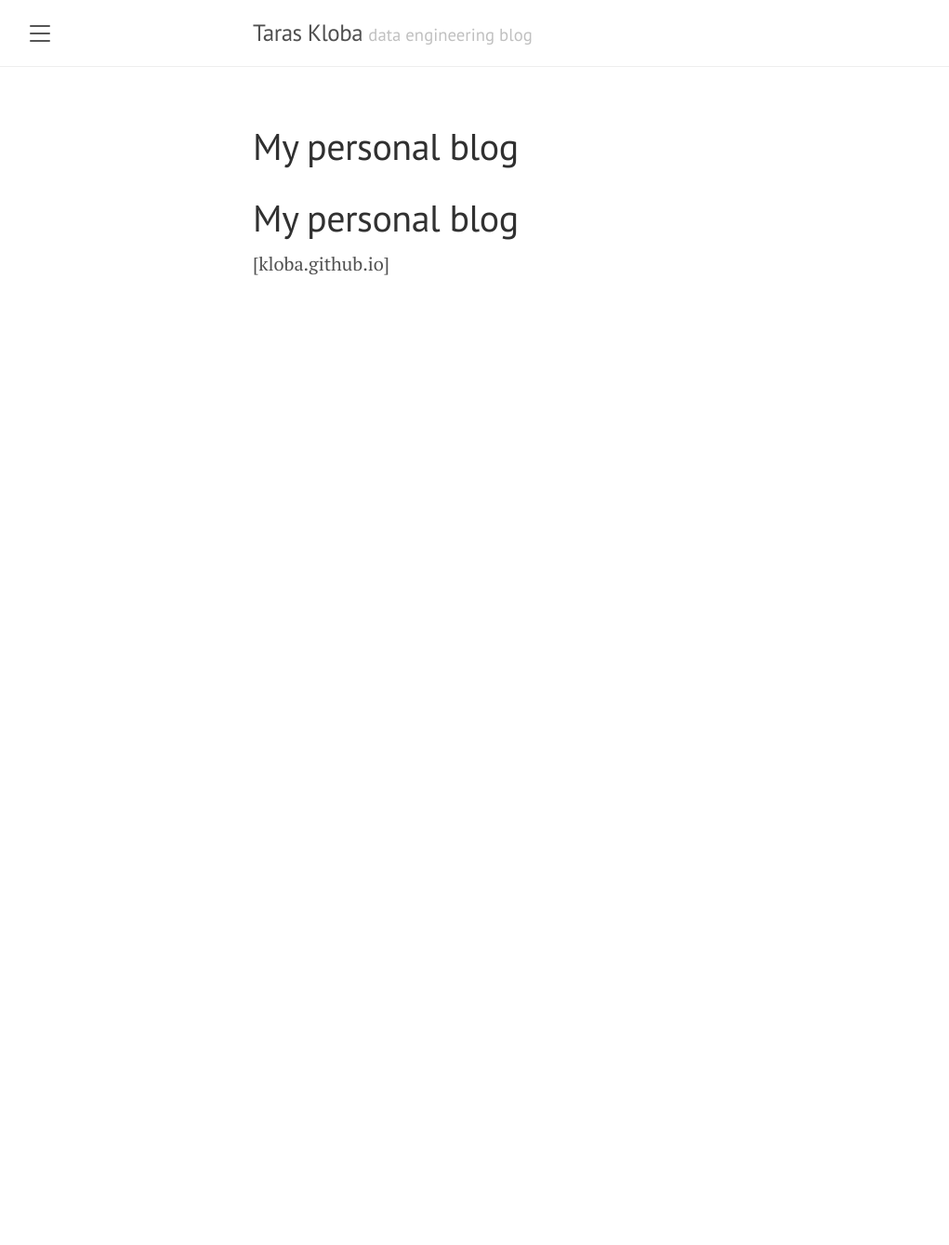
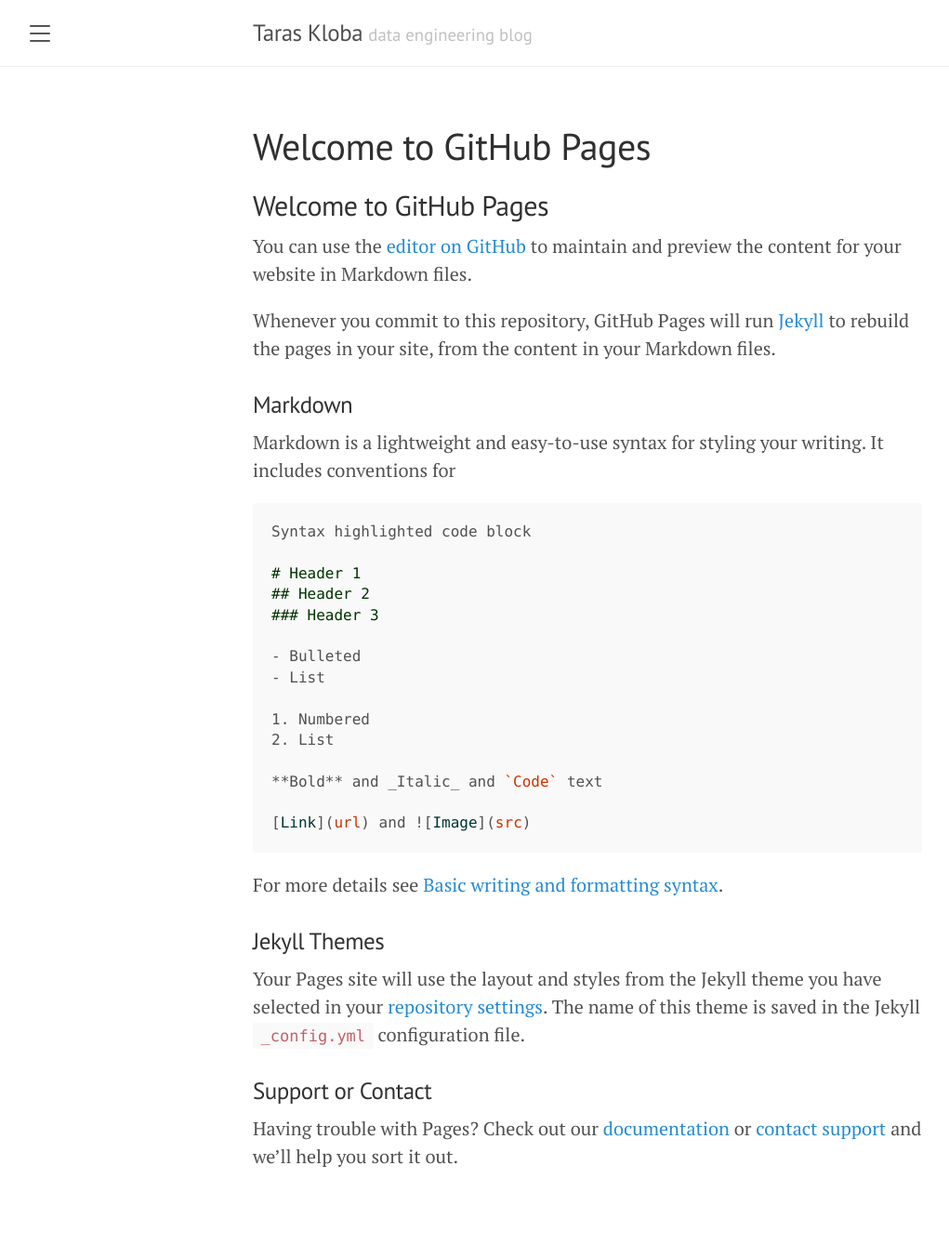
Before and after one commit to kloba/kloba.github.io, a Jekyll site: the page built from tmp/index.md, in a window 1280 px wide. Shown: the whole page at 93% size, without its empty margins (8-1029 px from the left). Built offline with Jekyll 4.4.1, drawn with Linux system fonts in a browser that asks for light colours; our own code applies the rules of GitHub Pages for plain Markdown files; before the commit the page ends 900 px from its top, so only the background shows below that.

````diff
--- a/tmp/index.md
+++ b/tmp/index.md
@@ -1,2 +1,37 @@
-# My personal blog
-[kloba.github.io]
+## Welcome to GitHub Pages
+
+You can use the [editor on GitHub](https://github.com/kloba/kloba.github.io/edit/main/index.md) to maintain and preview the content for your website in Markdown files.
+
+Whenever you commit to this repository, GitHub Pages will run [Jekyll](https://jekyllrb.com/) to rebuild the pages in your site, from the content in your Markdown files.
+
+### Markdown
+
+Markdown is a lightweight and easy-to-use syntax for styling your writing. It includes conventions for
+
+```markdown
+Syntax highlighted code block
+
+# Header 1
+## Header 2
+### Header 3
+
+- Bulleted
+- List
+
+1. Numbered
+2. List
+
+**Bold** and _Italic_ and `Code` text
+
+[Link](url) and ![Image](src)
+```
+
+For more details see [Basic writing and formatting syntax](https://docs.github.com/en/github/writing-on-github/getting-started-with-writing-and-formatting-on-github/basic-writing-and-formatting-syntax).
+
+### Jekyll Themes
+
+Your Pages site will use the layout and styles from the Jekyll theme you have selected in your [repository settings](https://github.com/kloba/kloba.github.io/settings/pages). The name of this theme is saved in the Jekyll `_config.yml` configuration file.
+
+### Support or Contact
+
+Having trouble with Pages? Check out our [documentation](https://docs.github.com/categories/github-pages-basics/) or [contact support](https://support.github.com/contact) and we’ll help you sort it out.
````
Also changed, not shown: _posts/2022-04-19-big-data-conferences-in-2022.md (+8 -8 lines), imgs/Aspose.Words.69bd6438-b115-4b0f-b38c-10ae4c5f243e.001.jpeg (renamed from _posts/imgs/Aspose.Words.69bd6438-b115-4b0f-b38c-10ae4c5f243e.001.jpeg), imgs/Aspose.Words.69bd6438-b115-4b0f-b38c-10ae4c5f243e.002.jpeg (renamed from _posts/imgs/Aspose.Words.69bd6438-b115-4b0f-b38c-10ae4c5f243e.002.jpeg), imgs/Aspose.Words.69bd6438-b115-4b0f-b38c-10ae4c5f243e.003.jpeg (renamed from _posts/imgs/Aspose.Words.69bd6438-b115-4b0f-b38c-10ae4c5f243e.003.jpeg), imgs/Aspose.Words.69bd6438-b115-4b0f-b38c-10ae4c5f243e.004.jpeg (renamed from _posts/imgs/Aspose.Words.69bd6438-b115-4b0f-b38c-10ae4c5f243e.004.jpeg), imgs/Aspose.Words.69bd6438-b115-4b0f-b38c-10ae4c5f243e.005.jpeg (renamed from _posts/imgs/Aspose.Words.69bd6438-b115-4b0f-b38c-10ae4c5f243e.005.jpeg).
